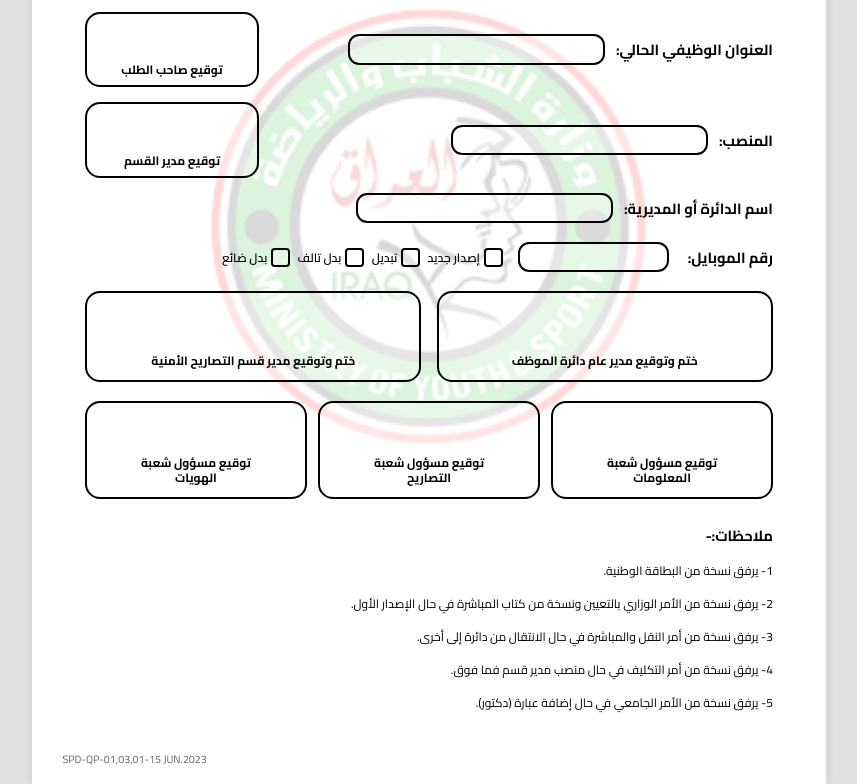
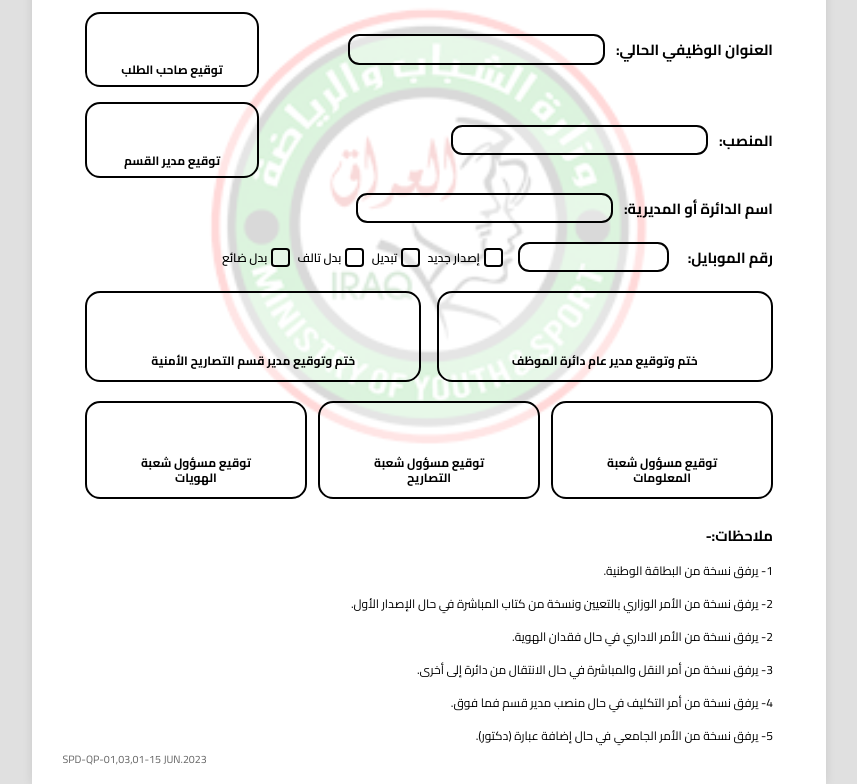
Before and after one commit to tasreehamnee-ux/estee.in, a plain HTML site: page index.html in a window 1280 px wide. Shown: the part 429-1213 px from the top of the page, without its empty margins (211-1068 px from the left). Drawn offline with Linux system fonts and the light colour scheme.

Commit message:
Update index.html

```diff
--- a/index.html
+++ b/index.html
@@ -644,6 +644,7 @@
     <ul class="notes-list">
         <li><bdi>-1</bdi> يرفق نسخة من البطاقة الوطنية.</li>
         <li><bdi>-2</bdi> يرفق نسخة من الأمر الوزاري بالتعيين ونسخة من كتاب المباشرة في حال الإصدار الأول.</li>
+        <li><bdi>-2</bdi> يرفق نسخة من الأمر الاداري في حال فقدان الهوية.</li>
         <li><bdi>-3</bdi> يرفق نسخة من أمر النقل والمباشرة في حال الانتقال من دائرة إلى أخرى.</li>
         <li><bdi>-4</bdi> يرفق نسخة من أمر التكليف في حال منصب مدير قسم فما فوق.</li>
         <li><bdi>-5</bdi> يرفق نسخة من الأمر الجامعي في حال إضافة عبارة (دكتور).</li>
```
